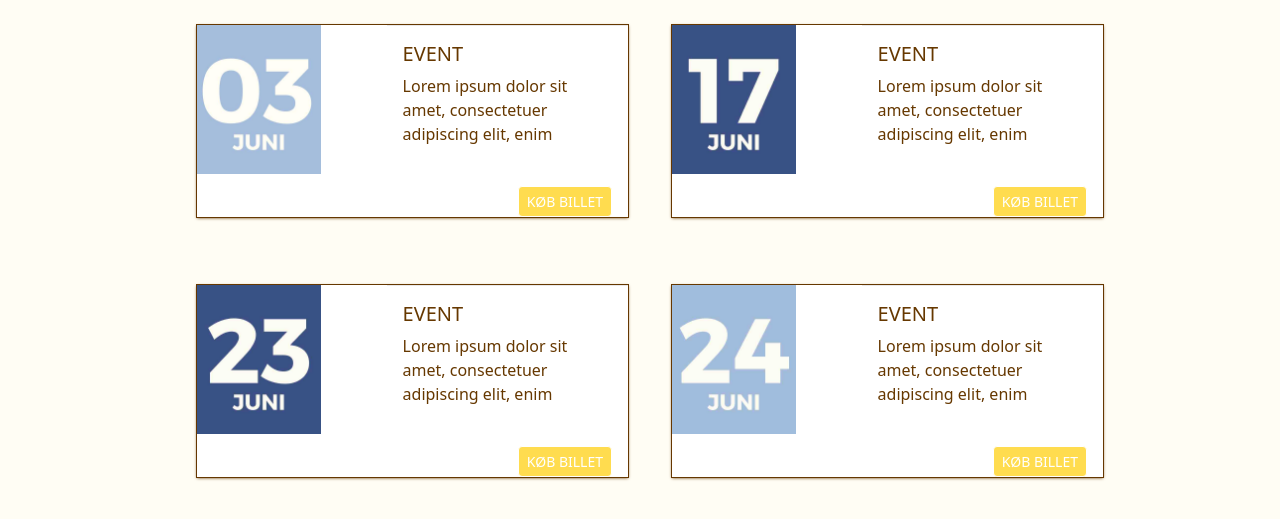
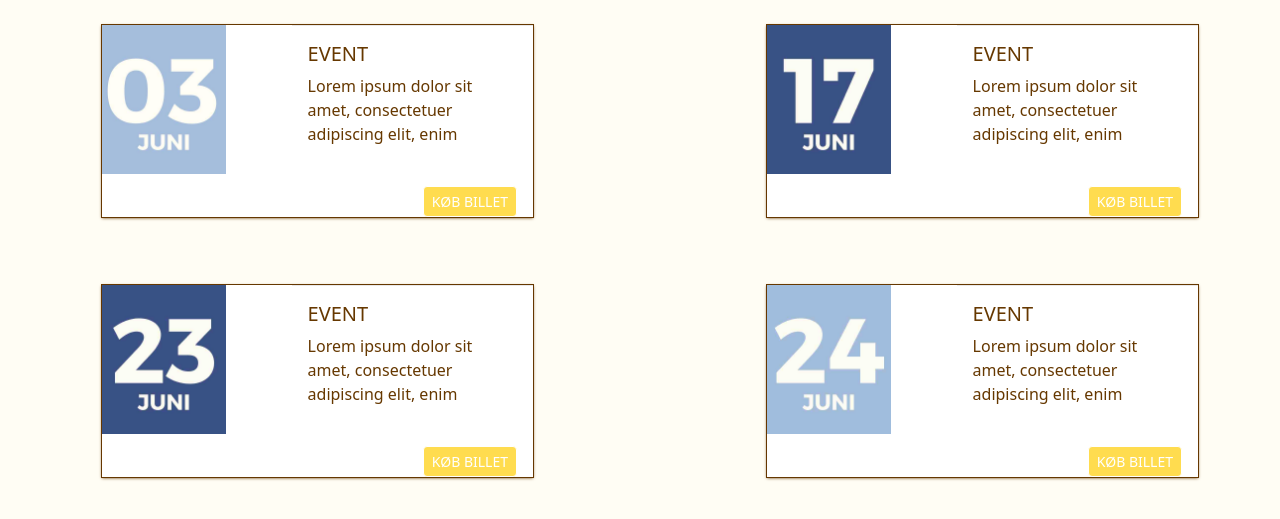
Before and after one commit to IdaGleieHeldorf/kalender, a website: page index.html in a window 1280 px wide. Shown: the part 51-570 px from the top of the page. Drawn offline with nearby package versions, Linux system fonts and the light colour scheme; files that its build step writes are made by us from their sources; a web font is replaced by a local one.

Commit message:
oprydning af grid - KEEP IT DRY

```diff
--- a/index.html
+++ b/index.html
@@ -48,11 +48,8 @@
 	<div class="container">
 		<div class="row">
 
-			<div class="col-1">
 
-			</div>
-
-			<div class="col-5 mb-5">
+			<div class="col mb-5">
 				<div class="card">
 					<div class="row">
 						<div class="col-sm-5">
@@ -72,8 +69,11 @@
 				</div>
 			</div>
 
+			<div class="col-2">
 
-			<div class="col-5">
+			</div>
+
+			<div class="col">
 				<div class="card">
 					<div class="row">
 						<div class="col-sm-5">
@@ -93,9 +93,6 @@
 				</div>
 			</div>
 
-			<div class="col-1">
-
-			</div>
 
 		</div>
 	</div>
@@ -109,9 +106,6 @@
 <div class="container">
 	<div class="row">
 
-		<div class="col-1">
-
-		</div>
 
 		<div class="col-5">
 			<div class="card">
@@ -133,6 +127,9 @@
 			</div>
 		</div>
 
+		<div class="col-2">
+
+		</div>
 
 		<div class="col-5">
 			<div class="card">
@@ -154,9 +151,6 @@
 			</div>
 		</div>
 
-		<div class="col-1">
-
-		</div>
 
 	</div>
 </div>
```
